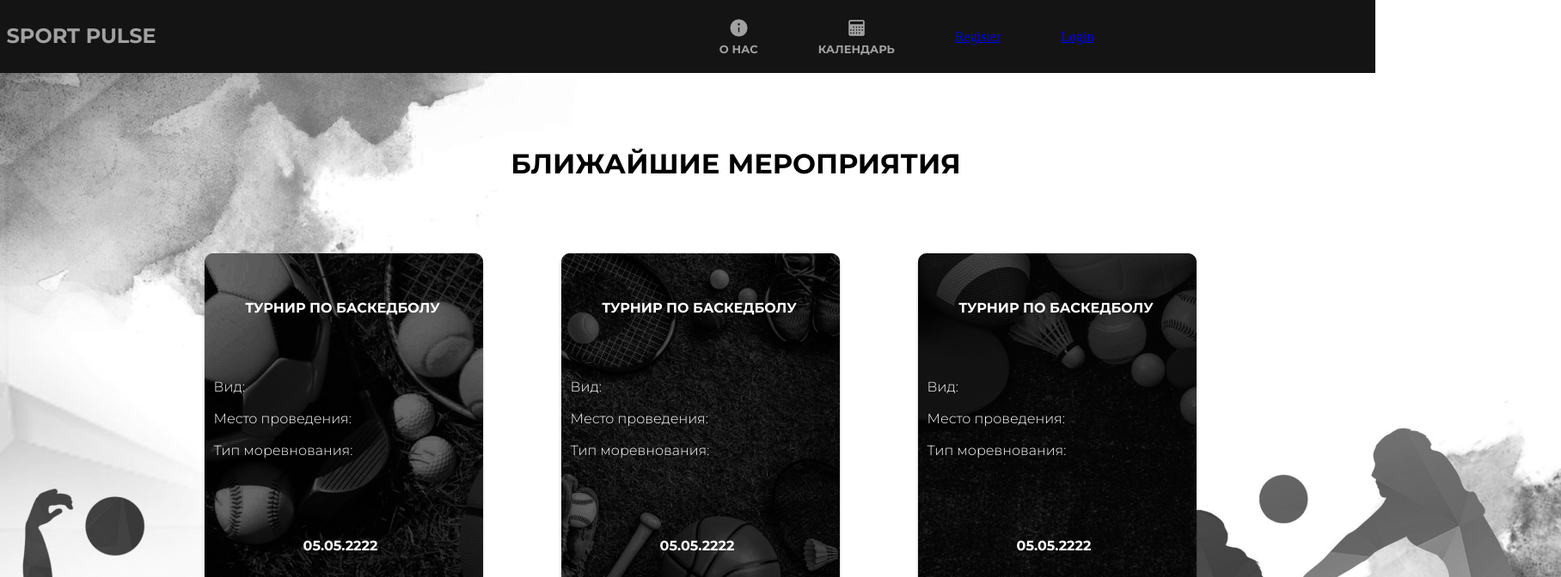
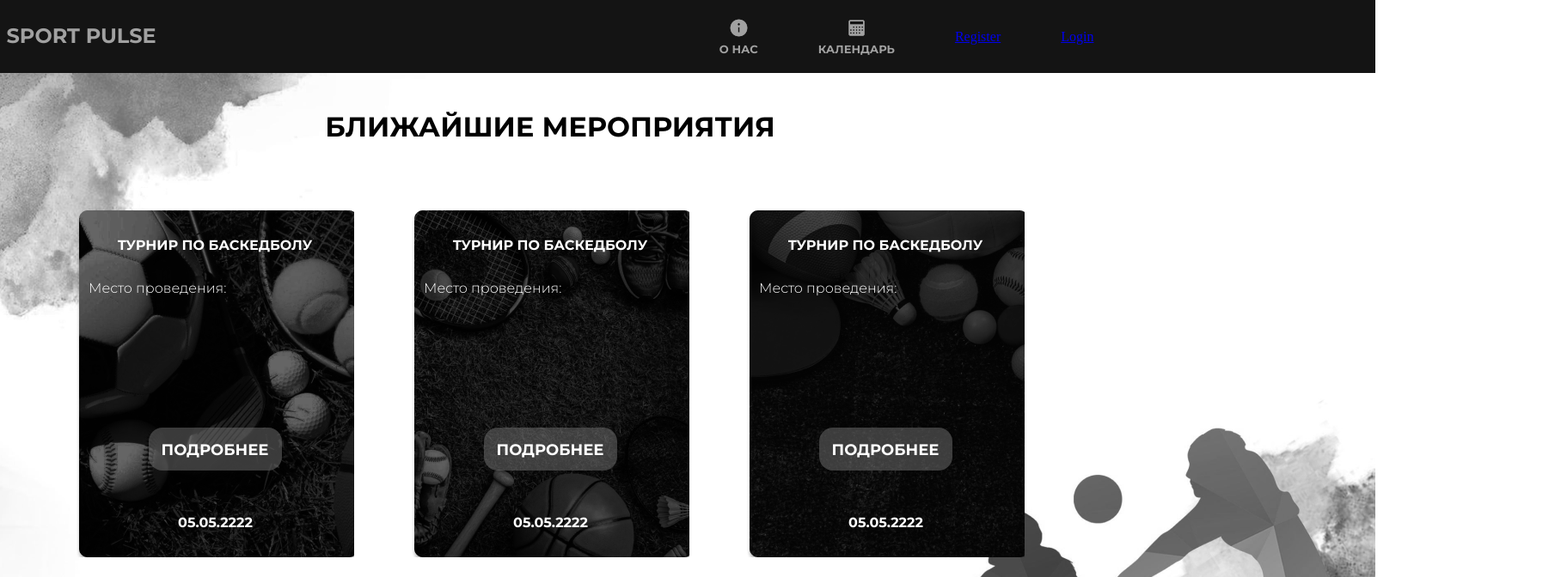
Before and after one commit to HomnixMirn/a-cutlet-with-a-puree-, a React (Create React App) app in the folder reactapp/: page / in a window 1280 px wide. Shown: the top 672 px of the page at 86% size, 1816 px wide, since content can reach past the window. Built offline with nearby package versions, Linux system fonts and the light colour scheme; no server answers.

Commit message:
about you

```diff
--- a/reactapp/src/packages/About.css
+++ b/reactapp/src/packages/About.css
@@ -1,3 +1,7 @@
+main{
+    width: 100%;
+    height: 100%;
+}
 .main-about{
     display: flex;
     flex-direction: column;
@@ -8,6 +12,7 @@
 }
 .h1-about{
     font-family: Bold;
+    margin-top: 84px;
 }
 .name-cart{
     font-family: Bold;
@@ -18,49 +23,50 @@
     display: flex;
     flex-direction: column;
     align-items: center;
-    height: 700px;
-    justify-content: space-evenly;
+    justify-content: center;
+    height: 523px;
+    width: 1104px;
 }
 .three-cart{
     display: flex;
     justify-content: space-between;
+    margin-top: 78px;
+    width: 1104px;
+    height: 405px;
 }
 .p-class{
     font-family: Light;
     display: flex;
     flex-direction: column;
-    justify-content: space-evenly;
-    height: 130px;
+    height: 140px;
+    width: 271px;
     margin-left: 15px;
     color: white;
 }
 
 
 .cart-two1{
-    width: 330px;
+    width: 324px;
     height: 404px;
     display: flex;
     justify-content: space-evenly;
     flex-direction: column;
-    margin-right: 85px;
     background-image: url(../static/img/Image1.png);
 }
 .cart-two2{
-    width: 330px;
+    width: 324px;
     height: 404px;
     display: flex;
     justify-content: space-evenly;
     flex-direction: column;
-    margin-right: 85px;
     background-image: url(../static/img/Image2.png);
 }
 .cart-two3{
-    width: 330px;
+    width: 324px;
     height: 404px;
     display: flex;
     justify-content: space-evenly;
     flex-direction: column;
-    margin-right: 85px;
     background-image: url(../static/img/Image3.png);
 }
 .date-about{
@@ -71,3 +77,22 @@
     width: 325px;
     margin-top: 20px;
 }
+.div__about-button{
+    display: flex;
+    justify-content: center;
+    align-items: center;
+}
+.about-button{
+    width: 155px;
+    height: 50px;
+    padding: 15px;
+    background:rgba(117, 117, 117, 0.5);
+    font-family: Bold;
+    font-weight: 700;
+    font-size: 18px;
+    line-height: 125%;
+    color: rgb(255, 255, 255);
+    border:none;
+    outline: none;
+    border-radius: 16px;
+}
--- a/reactapp/src/packages/About.jsx
+++ b/reactapp/src/packages/About.jsx
@@ -3,6 +3,7 @@ import './About.css'
 
 
 function About(){
+
     return (
       <div className="main-about">
         <div className="about-02">
@@ -11,9 +12,10 @@ function About(){
                     <div className="cart-two1">
                         <p className="name-cart">ТУРНИР ПО БАСКЕДБОЛУ</p>
                         <div className="p-class">
-                                <p className="about-cart">Вид:</p>
-                                <p className="about-cart">Место проведения:</p>
-                                <p className="about-cart">Тип моревнования:</p>
+                            <p className="about-cart">Место проведения:</p>
+                        </div>
+                        <div className="div__about-button">
+                                <button type="submit" className="about-button">ПОДРОБНЕЕ</button>
                             </div>
                         <div className="date-about">
                                 <p className="p-date">05.05.2222</p>
@@ -22,9 +24,10 @@ function About(){
                         <div className="cart-two2">
                             <p className="name-cart">ТУРНИР ПО БАСКЕДБОЛУ</p>
                             <div className="p-class">
-                                <p className="about-cart">Вид:</p>
                                 <p className="about-cart">Место проведения:</p>
-                                <p className="about-cart">Тип моревнования:</p>
+                            </div>
+                            <div className="div__about-button">
+                                <button type="submit" className="about-button">ПОДРОБНЕЕ</button>
                             </div>
                             <div className="date-about">
                                 <p className="p-date">05.05.2222</p>
@@ -33,10 +36,11 @@ function About(){
                         <div className="cart-two3">
                             <p className="name-cart">ТУРНИР ПО БАСКЕДБОЛУ</p>
                             <div className="p-class">
-                                <p className="about-cart">Вид:</p>
                                 <p className="about-cart">Место проведения:</p>
-                                <p className="about-cart">Тип моревнования:</p>
-                        </div>
+                            </div>
+                            <div className="div__about-button">
+                                <button type="submit" className="about-button">ПОДРОБНЕЕ</button>
+                            </div>
                         <div className="date-about">
                                 <p className="p-date">05.05.2222</p>
                             </div>
```
